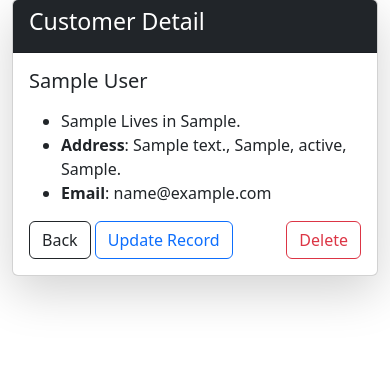
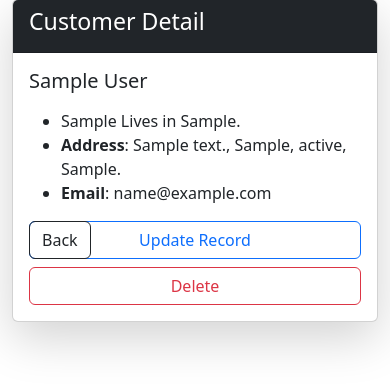
Before and after one commit to Pavan9123/Django_CRM, a Django app: page /record/1 in a window 390 px wide. Shown: the part 173-563 px from the top of the page. Run offline with Django 4.2, Linux system fonts and the light colour scheme; a user stored in the database is signed in; tables that the repository leaves empty hold one stand-in row (values such as "Sample post").

Commit message:
save changes

```diff
--- a/website/templates/navbar.html
+++ b/website/templates/navbar.html
@@ -17,7 +17,7 @@
           {% if user.is_authenticated %}
 
           <li class="nav-item">
-            <a class="nav-link active" aria-current="page" href="{% url 'logout'%}"><h5>Logout</h5></a>
+            <a class="nav-link active" aria-current="page" href="{% url 'logout'%}"><h5>Logout<h5></a>
           </li>
 
           {% else %}
--- a/website/templates/record.html
+++ b/website/templates/record.html
@@ -16,10 +16,10 @@
                     <li><strong>Email</strong>: {{record.email}}</li>
                 </ul>
             </p>
-            <div class = "position-relative">
-            <a href="{% url 'home' %}" class="btn btn-outline-dark">Back</a>
+            <div class = "position-relative d-grid gap-2 d-md-flex justify-content-md-end">
+            <a href="{% url 'home' %}" class="btn btn-outline-dark position-absolute start-0 top-0">Back</a>
             <a href="{% url 'update_record' record.id %}" class="btn btn-outline-primary">Update Record</a>
-            <a href="{% url 'delete_record' record.id %}" class="btn btn-outline-danger position-absolute bottom-0 end-0">Delete</a>
+            <a href="{% url 'delete_record' record.id %}" class="btn btn-outline-danger">Delete</a>
             </div>
         </div>
   </div>
```
